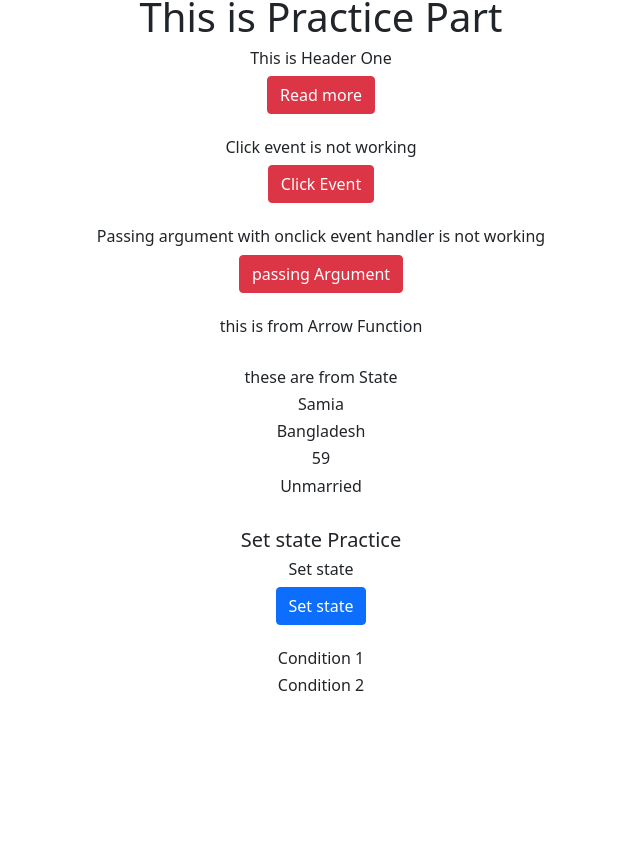
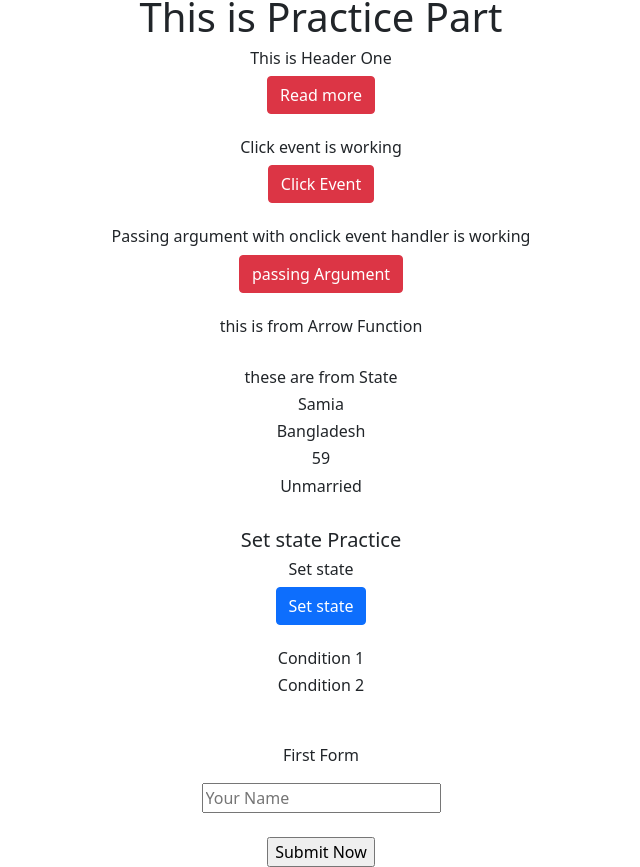
Before and after one commit to mrsamia/react_tuitorial, a React (Create React App) app: page / in a window 1280 px wide. Shown: the part 1656-2523 px from the top of the page, without its empty margins (319-959 px from the left). Before the commit the page ends 2399 px from the top, so only its background shows below. Built offline with nearby package versions, Linux system fonts and the light colour scheme.

Commit message:
SRM | props_click_event

```diff
--- a/src/App.js
+++ b/src/App.js
@@ -20,6 +20,7 @@ import Arrrow_function from './component_practice/Arrrow_function';
 import Sttate from './component_practice/Sttate';
 import SET_STATE from './component_practice/SET_STATE';
 import Condittion from './component_practice/Condittion';
+import Form from './components/Form';
 
 
 function App() {
@@ -61,15 +62,17 @@ function App() {
         <Condition_prac_3 condition={true} />
       </div>
 
+
+
       <div className="mt-5 mb-5">
       <h1>This is Practice Part</h1>
       <Header name="One"/>
       <Buttton name="Read more"/><br></br>
 
-      <h6>Click event is not working</h6>
+      <h6>Click event is working</h6>
       <Click_event/><br></br>
 
-      <h6>Passing argument with onclick event handler is not working</h6>
+      <h6>Passing argument with onclick event handler is working</h6>
       <Passing_argu/><br></br>
 
 
@@ -80,6 +83,10 @@ function App() {
       <Condittion condition={false}/>
       </div>
 
+      <div>
+        <Form/>
+      </div>
+
     </div>
   );
 }
--- a/src/component_practice/Buttton.js
+++ b/src/component_practice/Buttton.js
@@ -4,7 +4,8 @@ function Buttton(props) {
 
     return (
         <div>
-            <button className="btn btn-danger" >{props.name}</button>
+            <button className="btn btn-danger" onClick={props.handle_click}>{props.name}
+            </button>
         </div>
     );
 }
--- a/src/component_practice/Click_event.js
+++ b/src/component_practice/Click_event.js
@@ -1,15 +1,16 @@
 import React from 'react';
 import Buttton from './Buttton';
 
-function Click_event() {
+function Click_event(props) {
 
     function click(){
         alert("Button is clicked");
     }
 
+
     return (
         <div>
-             <Buttton onClick={click} name="Click Event"/>  {/*Click event is not working*/}
+             <Buttton handle_click={click} name="Click Event"/>  {/*Click event is not working*/}
         </div>                                              /*import button, then set onClick*/
     );
 }
--- a/src/component_practice/Passing_argu.js
+++ b/src/component_practice/Passing_argu.js
@@ -9,7 +9,7 @@ function pass(a){
 
     return (
         <div>
-            <Buttton name="passing Argument" onClick={pass.bind(this,"This is Passing Argument")}/>
+            <Buttton name="passing Argument" handle_click={pass.bind(this,"This is Passing Argument")}/>
         </div>
     );
 }
--- /dev/null
+++ b/src/components/Form.js
@@ -0,0 +1,15 @@
+import React, { Component } from 'react';
+
+class Form extends Component {
+    render() {
+        return (
+            <div>
+                <p>First Form</p>
+                <input type="text" placeholder='Your Name'/><br></br><br></br>
+                <input type='submit' value="Submit Now" />
+            </div>
+        );
+    }
+}
+
+export default Form;
```
